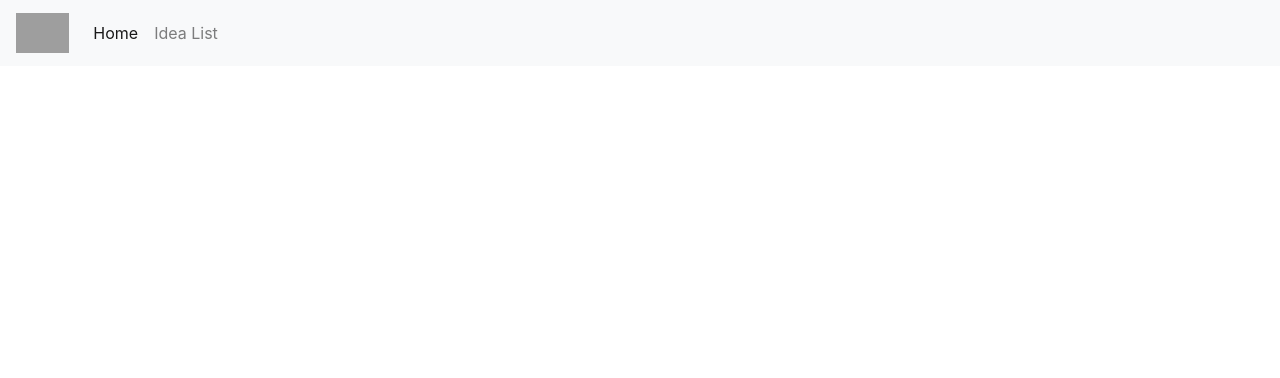
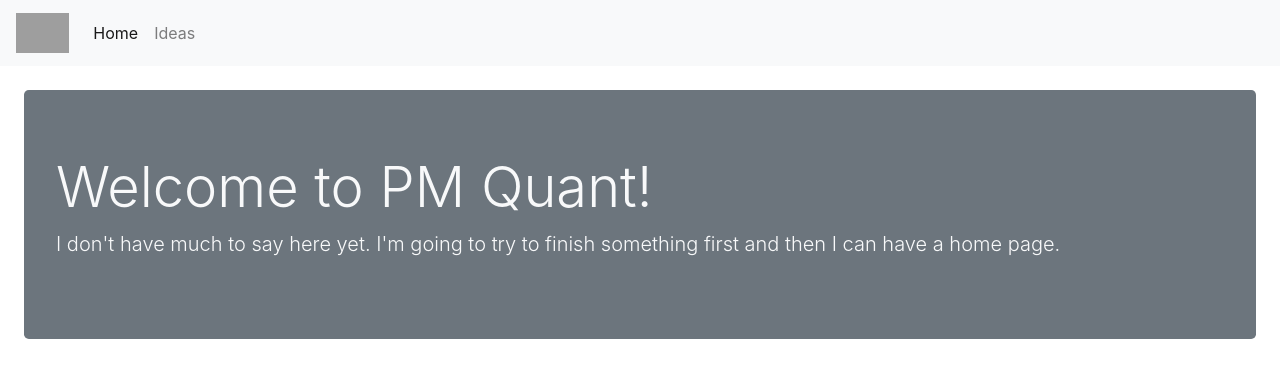
Before and after one commit to technichor/pmquant, a Django app: page / in a window 1280 px wide. Shown: the top 378 px of the page. Run offline with Django 3.2, Linux system fonts and the light colour scheme; some libraries are stand-ins or nearby versions; grey boxes are pictures that could not be loaded.

Commit message:
working on git repo connection

```diff
--- a/backlog/models.py
+++ b/backlog/models.py
@@ -1,6 +1,7 @@
 from django.db import models
 from django.utils.text import slugify
 from django.utils.translation import gettext_lazy as _
+from django.urls import reverse, reverse_lazy
 
 class PublishedManager(models.Manager):
     def get_queryset(self):
@@ -42,3 +43,6 @@ class ideas(models.Model):
     def save(self, *args, **kwargs):
         self.slug = slugify(self.title)
         super(ideas, self).save(*args, **kwargs)
+
+    def get_absolute_url(self):
+        return reverse('idea-detail', kwargs={'pk': self.pk})
--- a/backlog/templates/backlog/idea_list.html
+++ b/backlog/templates/backlog/idea_list.html
@@ -2,7 +2,7 @@
 
 {% block content %}
     <div class="container-fluid">
-        <h1>List of all open ideas</h1>
+        <h1>Backlog of all open ideas</h1>
         <p>This page is just to test the database model.</p>
         <table class="table table-sm table-hover">
             <thead>
--- a/backlog/urls.py
+++ b/backlog/urls.py
@@ -1,10 +1,12 @@
 from django.urls import path, include
-from . import views
+from backlog.views import idea_list, idea_detail, IdeaCreate
 
 app_name = 'backlog'
 
 urlpatterns = [
-    path('list/', views.idea_list, name='idea_list'),
-    path('idea/<page_slug>/', views.idea_detail, name='idea_detail'),
+    path('list/', idea_list, name='idea_list'),
+    path('idea/<page_slug>/', idea_detail, name='idea_detail'),
+    path('ideas/add/', IdeaCreate.as_view(), name='idea-add'),
+    path('ideas/add/add_success/<page_slug>/', idea_detail, name='add_success'),
     #path('', include('home.urls'))
 ]
--- a/home/templates/home/base.html
+++ b/home/templates/home/base.html
@@ -1,3 +1,4 @@
+{% load static %}
 <!doctype html>
 <html lang="en">
   <head>
@@ -9,10 +10,11 @@
     <!-- Bootstrap CSS -->
     <link rel="stylesheet" href="https://stackpath.bootstrapcdn.com/bootstrap/4.4.1/css/bootstrap.min.css" integrity="sha384-Vkoo8x4CGsO3+Hhxv8T/Q5PaXtkKtu6ug5TOeNV6gBiFeWPGFN9MuhOf23Q9Ifjh" crossorigin="anonymous">
     <title>Hello, world!</title>
+    <link rel="shortcut icon" type="image/png" href="{% static "home/img/favicon.ico" %}"/>
   </head>
   <body>
       <!-- Just an image -->
-    {% load static %}
+    <div>
       <nav class="navbar navbar-expand-lg navbar-light bg-light">
           <a class="navbar-brand" href="#">
             <img src="{% static "home/img/pmquant.svg" %}" height="40" alt="My image">
@@ -22,24 +24,20 @@
           </button>
           <div class="collapse navbar-collapse" id="navbarNav">
             <ul class="navbar-nav">
-            <li class="nav-item">
-              <a class="nav-link active" href="{% url 'home:index' %}">Home</a>
-            </li>
-            <li class="nav-item">
-              <a class="nav-link" href="{% url 'backlog:idea_list' %}">Idea List</a>
-            </li>
-            <!-- <li class="nav-item">
-              <a class="nav-link" href="#">Link</a>
-            </li>
-            <li class="nav-item">
-              <a class="nav-link" href="#">Link</a>
-            </li> -->
+              {% url 'home:index' as url %}<li class="nav-item"><a class="nav-link {% if request.path == url %} active {% endif %}" href="{{ url }}">Home</a></li>
+              {% url 'backlog:idea_list' as url %}<li class="nav-item"><a class="nav-link {% if request.path == url %} active {% endif %}" href="{{ url }}">Ideas</a></li>
             </ul>
           </div>
       </nav>
+    </div>
 
-    {% block content %}
-    {% endblock %}
+    <div class="jumbotron m-4 bg-secondary text-light">
+      <h1 class="display-4">Welcome to PM Quant!</h1>
+      <p class="lead">I don't have much to say here yet. I'm going to try to finish something first and then I can have a home page.</p>
+      <!-- <hr class="my-4">
+      <p>It uses utility classes for typography and spacing to space content out within the larger container.</p>
+      <a class="btn btn-primary btn-lg" href="#" role="button">Learn more</a> -->
+    </div>
 
     <!-- Optional JavaScript -->
     <!-- jQuery first, then Popper.js, then Bootstrap JS -->
--- a/mysite/wsgi.py
+++ b/mysite/wsgi.py
@@ -8,7 +8,7 @@ https://docs.djangoproject.com/en/3.0/howto/deployment/wsgi/
 """
 
 import os
-
+from django.conf import settings
 from django.core.wsgi import get_wsgi_application
 
 os.environ.setdefault('DJANGO_SETTINGS_MODULE', 'mysite.settings')
```
Also changed, not shown: backlog/forms.py (added, +7 -0 lines), backlog/templates/backlog/base.html (+5 -14 lines), backlog/templates/backlog/ideas_form.html (added, +11 -0 lines), backlog/views.py (+18 -2 lines), mysite/settings.py (+6 -3 lines), backlog/migrations/0004_auto_20200326_1437.py (added), backlog/static/backlog/img/favicon.ico (added), backlog/static/backlog/img/pmquant.svg (added), home/static/home/img/favicon.ico (added), 1 other file. Lines whose indentation alone changed are shown as unchanged.
